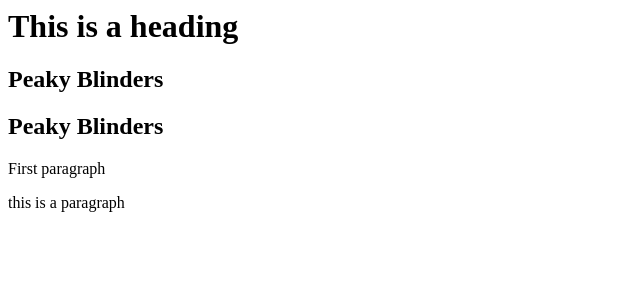
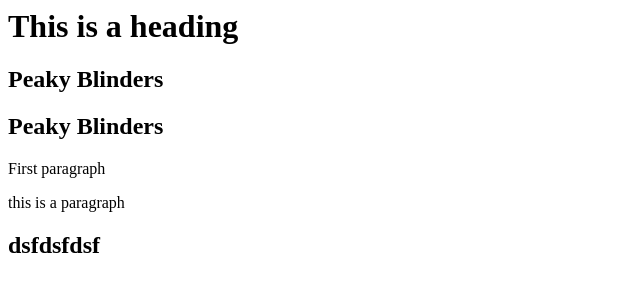
Before and after one commit to thaisont/learning-git, a plain HTML site: page index.html in a window 1280 px wide. Shown: the whole page, without its empty margins (0-640 px from the left). Drawn offline with Linux system fonts and the light colour scheme.

Commit message:
added test text

```diff
--- a/index.html
+++ b/index.html
@@ -19,6 +19,8 @@
 
     <p> this is a paragraph</p>
 
+    <h2>dsfdsfdsf</h2>
+
 </body>
 
 </html>
```
